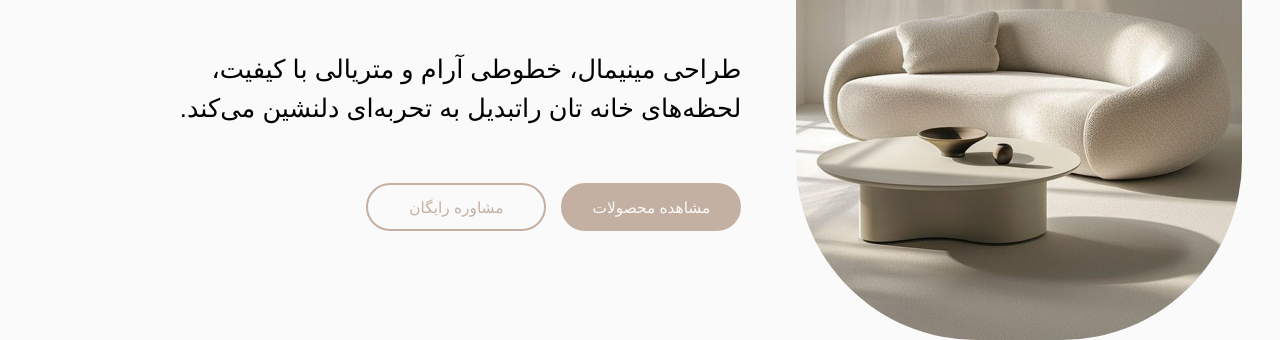
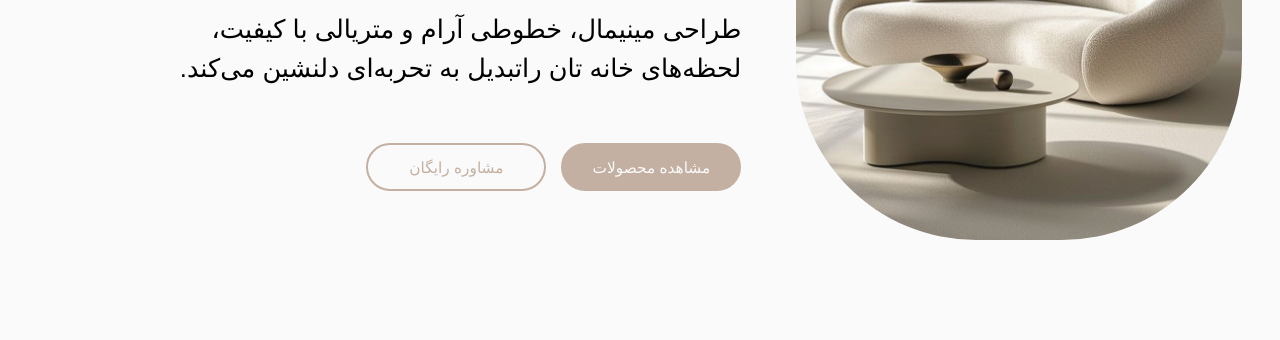
Before and after one commit to vorux-group/Luna, a website: page index.html in a window 1280 px wide. Shown: the part 460-800 px from the top of the page. Drawn offline with Linux system fonts and the light colour scheme.

Commit message:
edit_landing
edit:
margin top 👍 resposiv
height edit
and...

```diff
--- a/scss/main.scss
+++ b/scss/main.scss
@@ -115,7 +115,7 @@ header{
 .landing{
     width: 100%;
     height: 76.5vh;
-    margin-top: 15%;
+    margin-top: 150px;
     padding: 0 var(--space-lg) 0 var(--space-lg);
     display: flex;
     flex-wrap: wrap;
@@ -123,7 +123,7 @@ header{
 
     .landing--img{
         width:37%;
-        height: 100%;
+        height: 550px;
         object-fit: cover;
         corner-shape: squircle;
         border-radius: 180px;
@@ -272,6 +272,7 @@ header{
     }
 
     .landing{
+        margin-top: 140px;
         .landing--img{
             width: 40%;
             border-radius: 150px;
```
Also changed, not shown: css/main.css, 1 other file.
